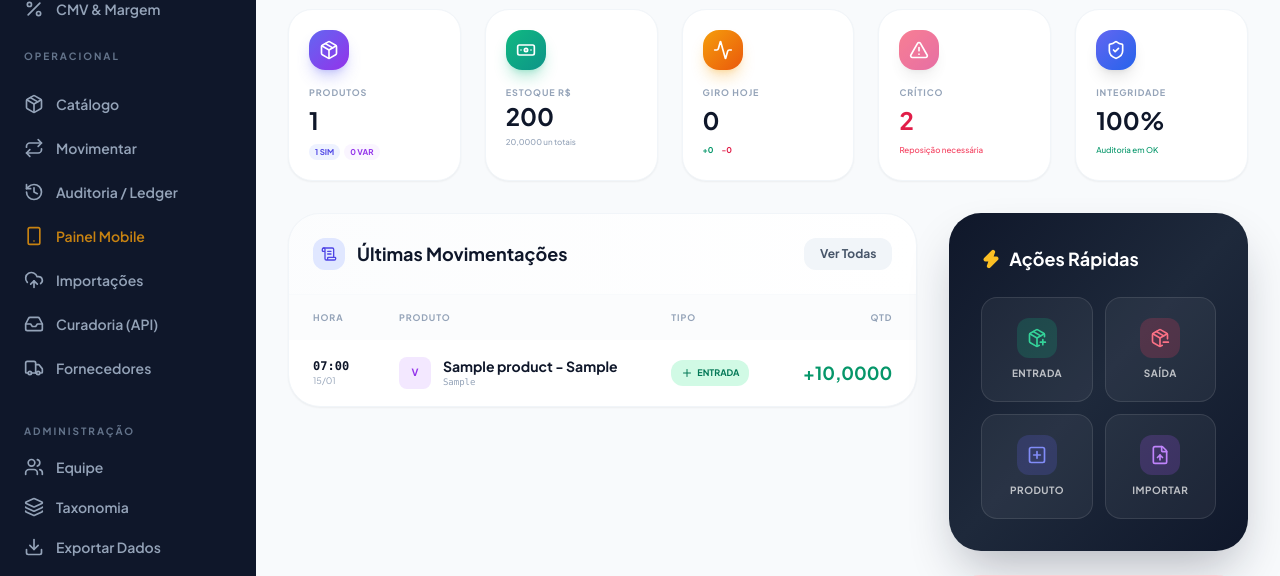
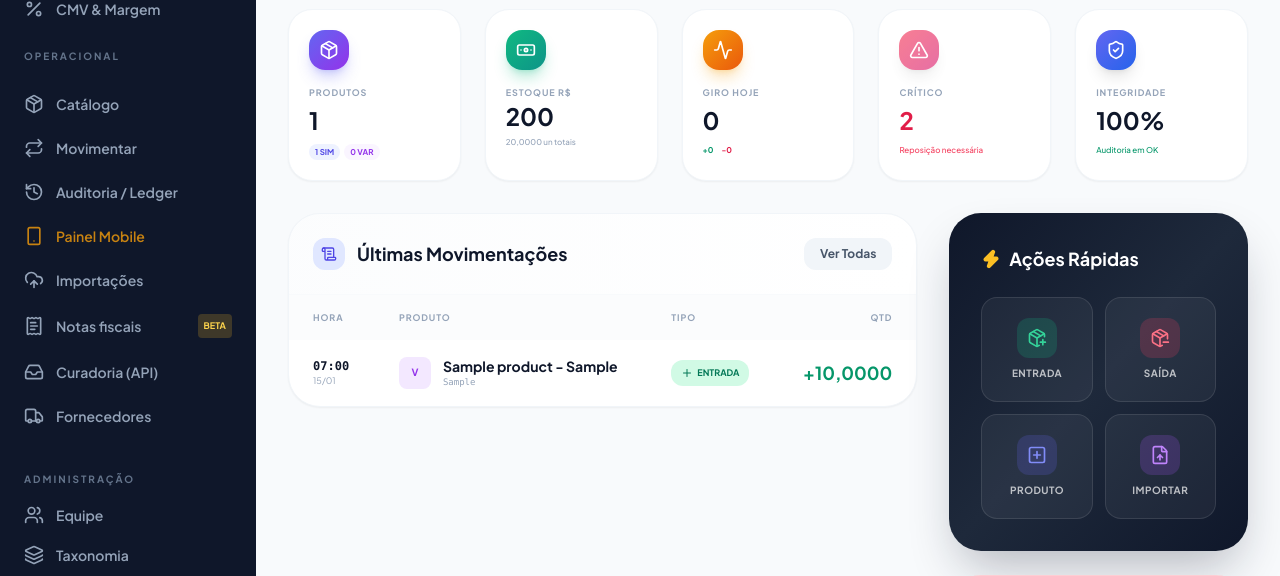
Before and after one commit to Brunohvg/StockPro, a Django app: page /app/ in a window 1280 px wide. Shown: the part 250-826 px from the top of the page. Run offline with Django 5.2, Linux system fonts and the light colour scheme; a user stored in the database is signed in; data comes from the database, SQL or seed files in the repository; tables that the repository leaves empty hold one stand-in row (values such as "Sample post"); grey boxes marked "Sample" are stand-in pictures; parts of the project's set-up code (start-up, migrations or seed data) failed here and were passed over; some libraries are stand-ins or nearby versions.

Commit message:
feat: NF-e interface and regression tests

```diff
--- a/templates/base.html
+++ b/templates/base.html
@@ -122,6 +122,11 @@
                         <a href="{% url 'inventory:import_list' %}" class="group flex items-center px-3 py-2.5 text-sm font-semibold rounded-xl transition-all {% if 'import' in request.path and 'pending' not in request.path %}bg-indigo-600 text-white shadow-lg shadow-indigo-600/20{% else %}text-slate-400 hover:bg-slate-800 hover:text-white{% endif %}">
                             <i data-lucide="upload-cloud" class="mr-3 flex-shrink-0 h-5 w-5"></i>
                             Importações
+                        </a>
+                        <a href="{% url 'inventory:nfe_list' %}" class="group flex items-center px-3 py-2.5 text-sm font-semibold rounded-xl transition-all {% if '/nfe/' in request.path %}bg-indigo-600 text-white shadow-lg shadow-indigo-600/20{% else %}text-slate-400 hover:bg-slate-800 hover:text-white{% endif %}">
+                            <i data-lucide="receipt-text" class="mr-3 flex-shrink-0 h-5 w-5"></i>
+                            Notas fiscais
+                            <span class="ml-auto px-1.5 py-0.5 rounded bg-amber-400/20 text-amber-300 text-[9px] font-black uppercase">Beta</span>
                         </a>
                         <a href="{% url 'inventory:pending_product_list' %}" class="group flex items-center px-3 py-2.5 text-sm font-semibold rounded-xl transition-all {% if 'pending' in request.path %}bg-indigo-600 text-white shadow-lg shadow-indigo-600/20{% else %}text-slate-400 hover:bg-slate-800 hover:text-white{% endif %}">
                             <i data-lucide="inbox" class="mr-3 flex-shrink-0 h-5 w-5"></i>
@@ -321,6 +326,11 @@
                     <a href="{% url 'inventory:import_list' %}" class="group flex items-center px-4 py-3 text-sm font-semibold rounded-xl {% if 'import' in request.path %}bg-indigo-600 text-white{% else %}text-slate-400 hover:bg-slate-800 hover:text-white{% endif %}">
                         <i data-lucide="upload" class="mr-3 w-5 h-5"></i> Importações
                     </a>
+                    {% if request.membership.is_admin %}
+                    <a href="{% url 'inventory:nfe_list' %}" class="group flex items-center px-4 py-3 text-sm font-semibold rounded-xl {% if '/nfe/' in request.path %}bg-indigo-600 text-white{% else %}text-slate-400 hover:bg-slate-800 hover:text-white{% endif %}">
+                        <i data-lucide="receipt-text" class="mr-3 w-5 h-5"></i> Notas fiscais <span class="ml-2 text-[9px] font-black uppercase text-amber-300">Beta</span>
+                    </a>
+                    {% endif %}
                 </nav>
             </div>
         </div>
```
